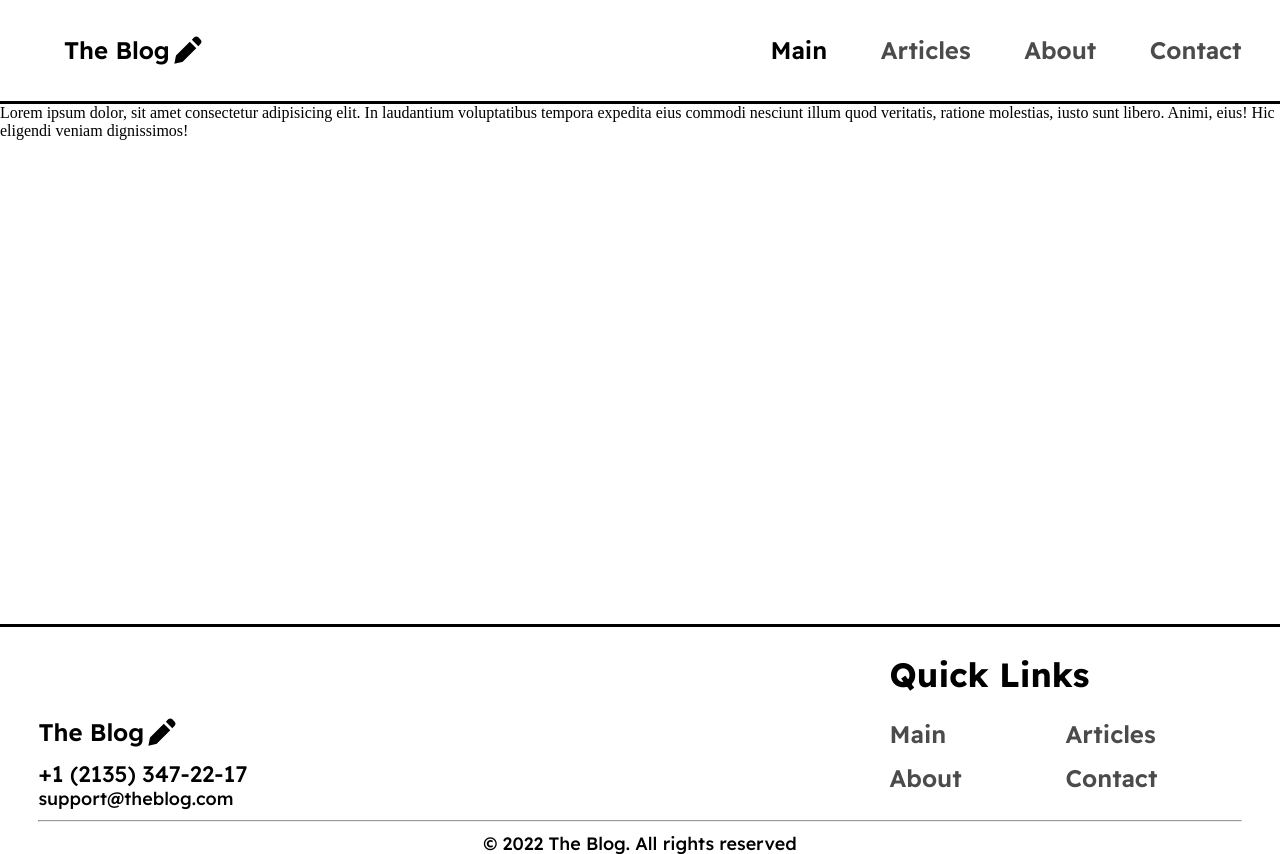
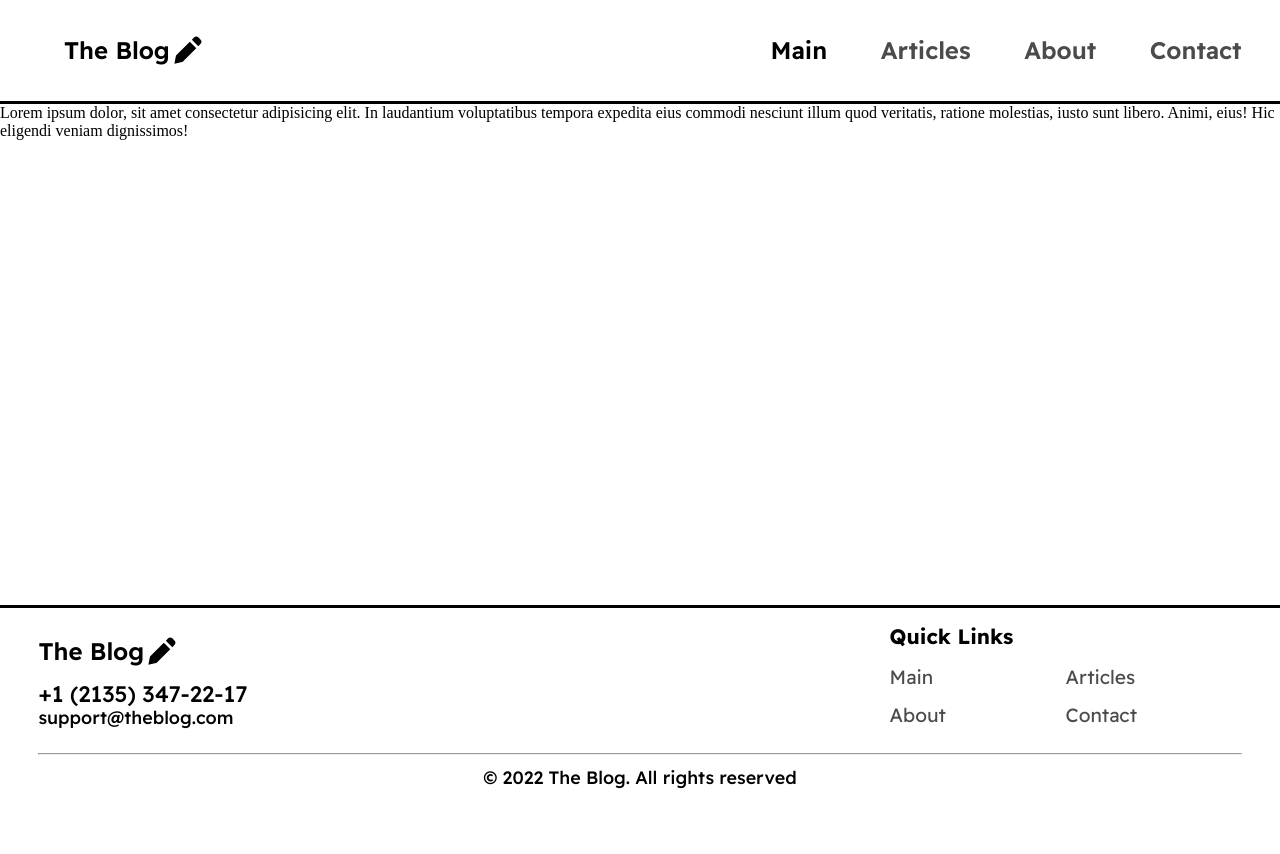
Before and after one commit to ivan-pl/blog, a website built with webpack: page src/pages/index.html in a window 1280 px wide. After the commit the page ends 800 px from the top, so only its background shows below. Built offline with nearby package versions, Linux system fonts and the light colour scheme.

Commit message:
layout: fix footer

```diff
--- a/src/pages/index.html
+++ b/src/pages/index.html
@@ -37,17 +37,17 @@
       <div class="footer__links-wrap">
         <div class="footer__links">
           <h2 class="footer__title">Quick Links</h2>
-          <nav class="navigation navigation--col-2">
-            <a class="navigation__item navigation__item--col-2" href="#"
+          <nav class="navigation navigation--footer">
+            <a class="navigation__item navigation__item--footer" href="#"
               >Main</a
             >
-            <a class="navigation__item navigation__item--col-2" href="#"
+            <a class="navigation__item navigation__item--footer" href="#"
               >Articles</a
             >
-            <a class="navigation__item navigation__item--col-2" href="#"
+            <a class="navigation__item navigation__item--footer" href="#"
               >About</a
             >
-            <a class="navigation__item navigation__item--col-2" href="#"
+            <a class="navigation__item navigation__item--footer" href="#"
               >Contact</a
             >
           </nav>
--- a/src/styles/blocks/footer.scss
+++ b/src/styles/blocks/footer.scss
@@ -2,19 +2,19 @@
 
 .footer {
   width: 100%;
-  height: 11rem;
   padding: 0 3%;
+  margin-bottom: 0.8rem;
   border-top: solid;
+  display: flex;
+  flex-flow: row wrap;
   font-family: "Readex Pro", Helvetica, sans-serif;
   font-weight: 500;
   font-size: 1.4rem;
-  display: flex;
-  flex-flow: row wrap;
 
   &__contact {
     display: flex;
     flex-flow: column nowrap;
-    align-self: flex-end;
+    align-self: center;
     width: 50%;
   }
 
@@ -38,6 +38,11 @@
     flex-flow: column nowrap;
   }
 
+  &__title {
+    font-size: 1.3rem;
+    font-weight: 700;
+  }
+
   &__hr {
     width: 100%;
   }
--- a/src/styles/blocks/navigation.scss
+++ b/src/styles/blocks/navigation.scss
@@ -19,11 +19,13 @@
     opacity: 1;
   }
 
-  &--col-2 {
+  &--footer {
     flex-flow: row wrap;
+    font-weight: 400;
+    font-size: 1.2rem;
   }
 
-  &__item--col-2 {
+  &__item--footer {
     flex-basis: 50%;
     margin-bottom: 1rem;
   }
```
